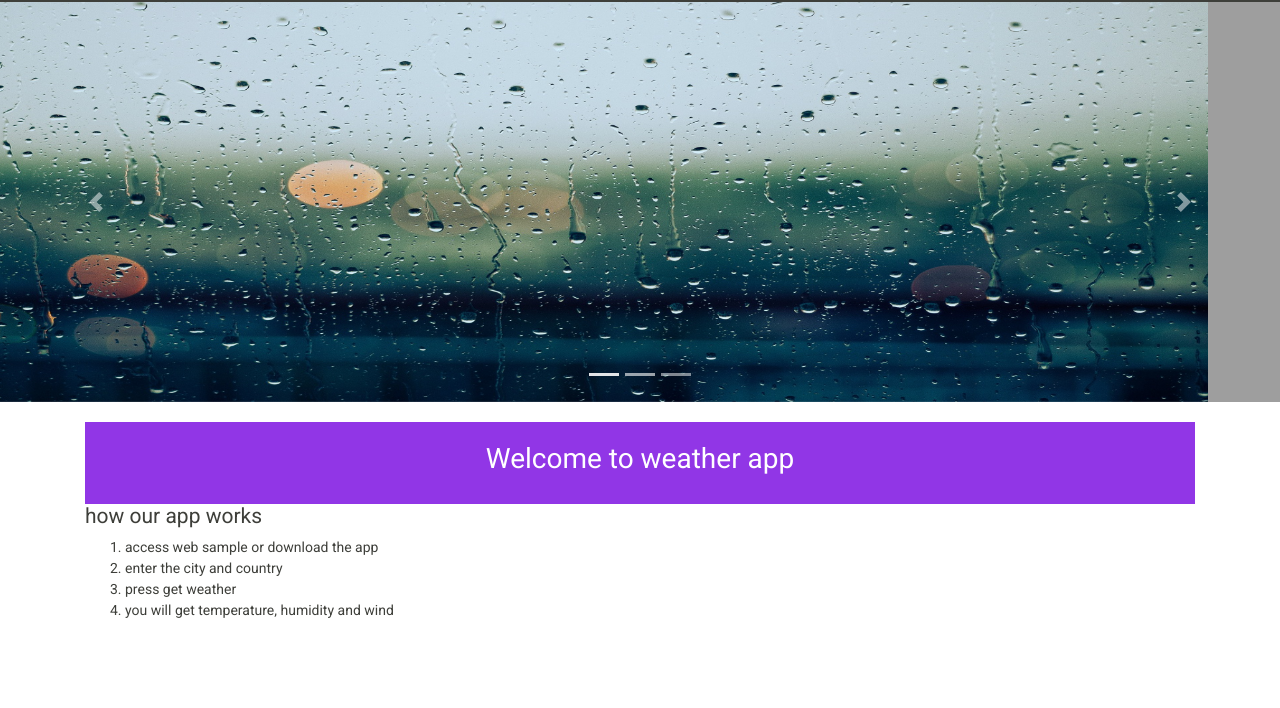
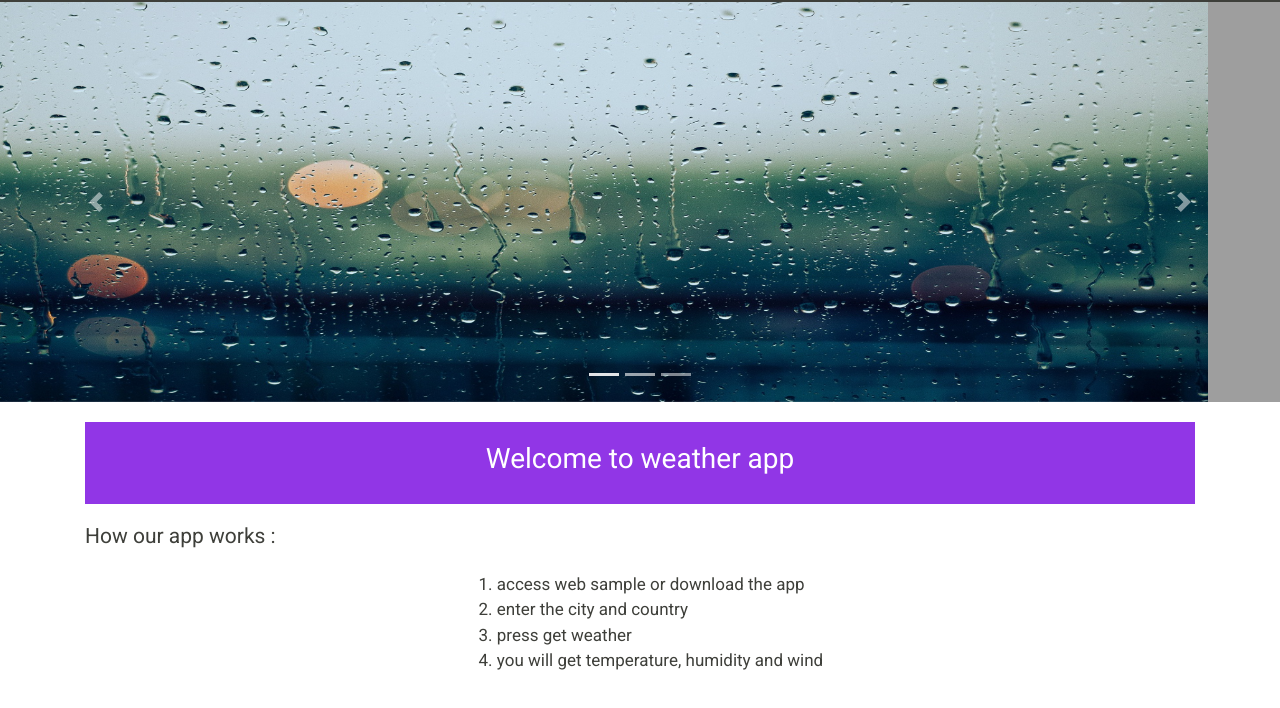
Before and after one commit to LucianoSainz/React-Weather-App, a React app: page / in a window 1280 px wide. Shown: the part 52-760 px from the top of the page. Built offline with nearby package versions, Linux system fonts and the light colour scheme; grey boxes are pictures that could not be loaded.

Commit message:
added styles

```diff
--- a/src/app/components/Comp.css
+++ b/src/app/components/Comp.css
@@ -1,7 +1,21 @@
 .titleOne{
-    text-align: center;
+    display: flex;
+    justify-content: center;
     padding:20px 0 20px;
     margin-top: 20px;
     background-color: rgb(145, 54, 230);
     color:#fff;
 }
+
+.titleTwo{
+    display: flex;
+    padding-top: 20px;
+}
+
+.list{
+    display: flex;
+    justify-content: center;
+    padding-top: 15px;
+    font-size: 17px;
+
+}
--- a/src/app/components/Component.js
+++ b/src/app/components/Component.js
@@ -9,13 +9,17 @@ const Component = () => {
             <div className="titleOne">
                 <h2>Welcome to weather app</h2>
             </div>
-            <h4>how our app works</h4>
+            <div className="titleTwo">
+                <h4>How our app works :</h4>
+            </div>
+            <div className="list">
             <ol>
                 <li>access web sample or download the app</li>
                 <li>enter the city and country</li>
                 <li>press get weather</li>
                 <li>you will get temperature, humidity and wind</li>
             </ol>
+            </div>
         </Container>
     )
 }
```
